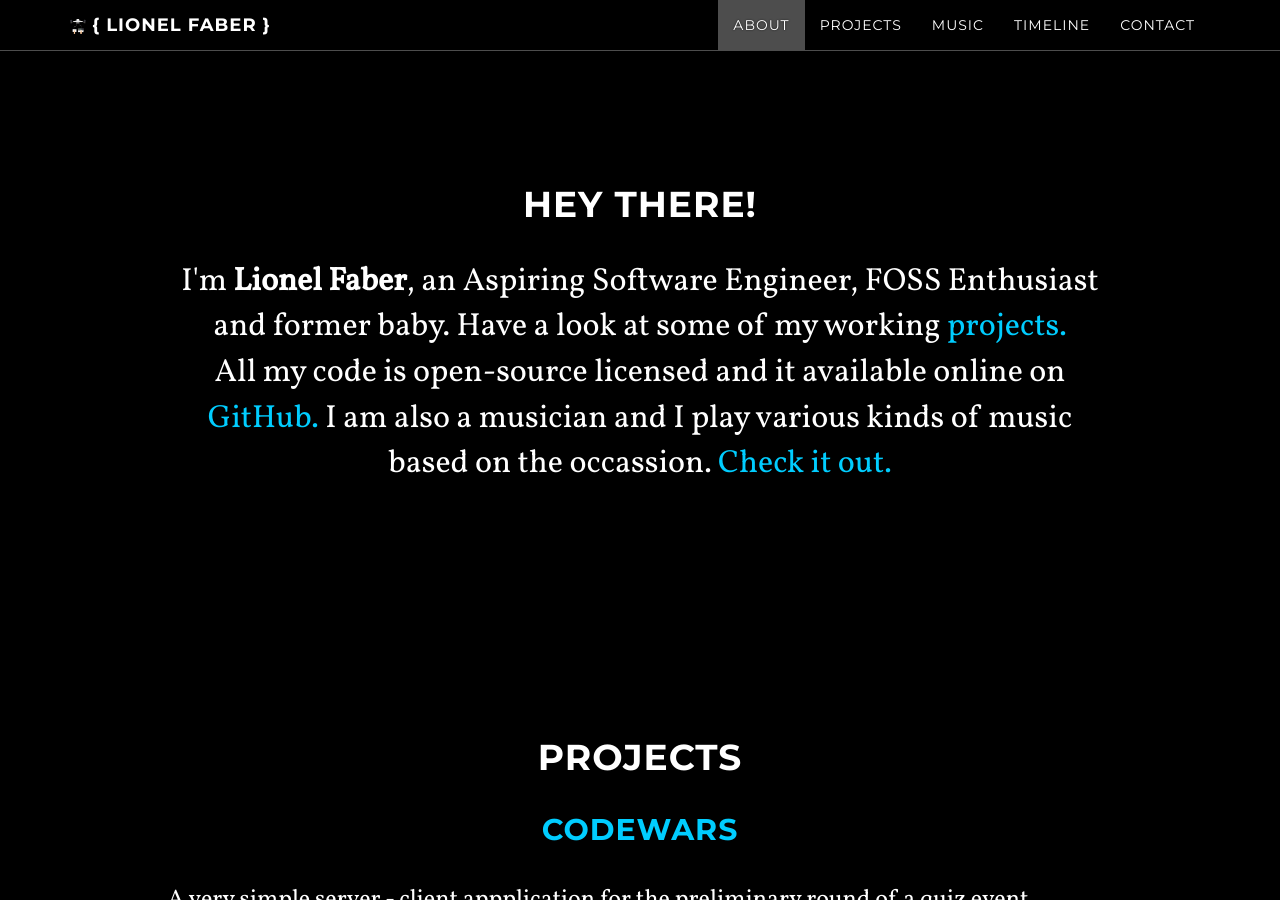
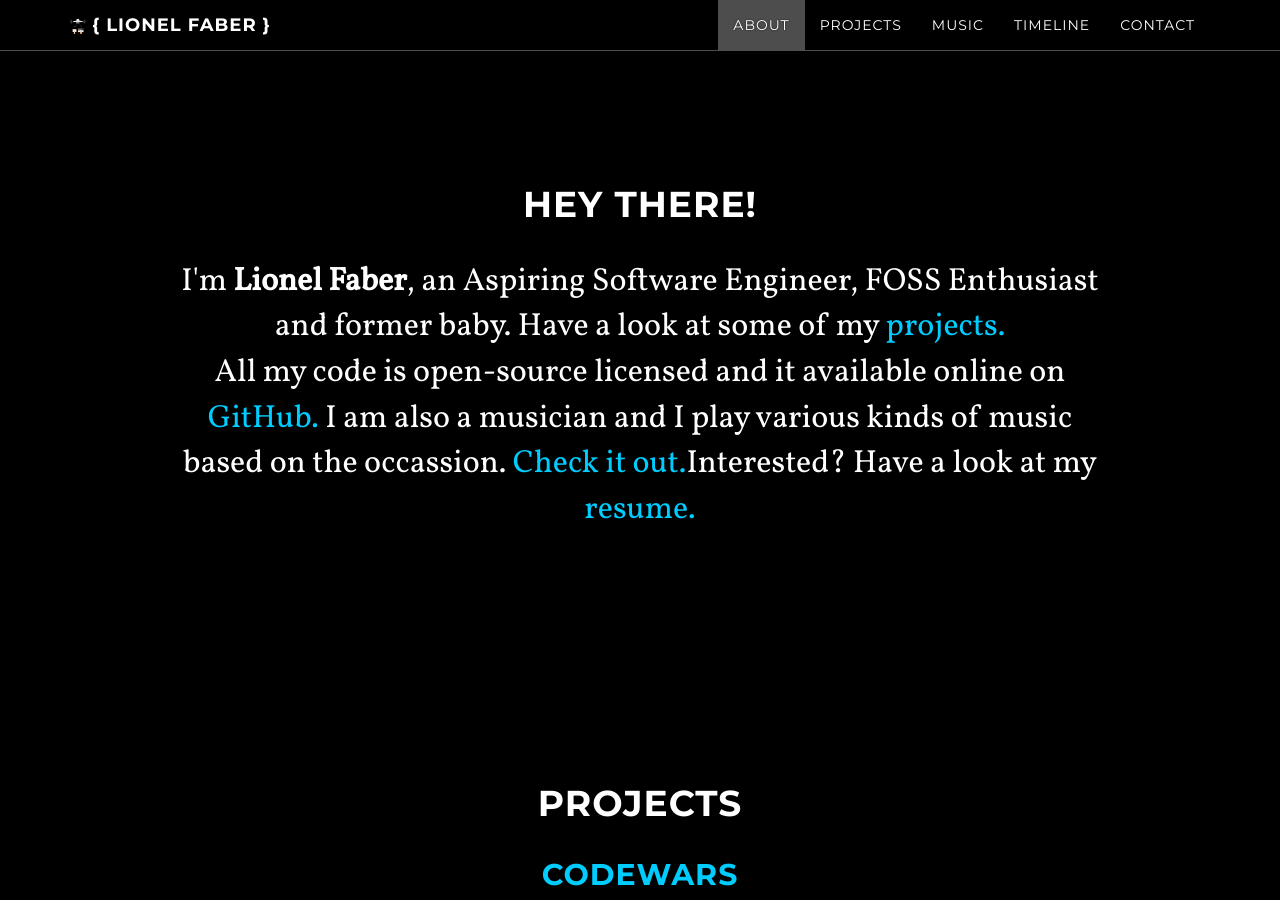
Before and after one commit to lionel-faber/lionel1704.github.io, a Jekyll site: the page built from index.html, in a window 1280 px wide and 900 px high, scrolled down 965 px. Built offline with Jekyll 4.4.1, drawn with Linux system fonts in a browser that asks for light colours; nearby versions of some CDN libraries; the list of posts is cut into pages by our own code.

Commit message:
Updated about

```diff
--- a/about.html
+++ b/about.html
@@ -5,5 +5,5 @@ title: About
 ---
 # Hey there!
 
-<font size = "6px" style = "font-family: 'Vollkorn', serif;">I'm <strong>Lionel Faber</strong>, an Aspiring Software Engineer, FOSS Enthusiast and former baby. Have a look at some of my working <a class="page-scroll" href="#projects">projects.</a><br>
-All my code is open-source licensed and it available online on <a href="http://github.com/lionel1704">GitHub.</a> I am also a musician and I play various kinds of music based on the occassion. <a class="page-scroll" href ="#music">Check it out.</a><br>
+<font size = "6px" style = "font-family: 'Vollkorn', serif;">I'm <strong>Lionel Faber</strong>, an Aspiring Software Engineer, FOSS Enthusiast and former baby. Have a look at some of my <a class="page-scroll" href="#projects">projects.</a><br>
+All my code is open-source licensed and it available online on <a href="http://github.com/lionel1704">GitHub.</a> I am also a musician and I play various kinds of music based on the occassion. <a class="page-scroll" href ="#music">Check it out.</a>Interested? Have a look at my <a href="http://lionelfaber.me/resume.pdf">resume.</a><br>
```
